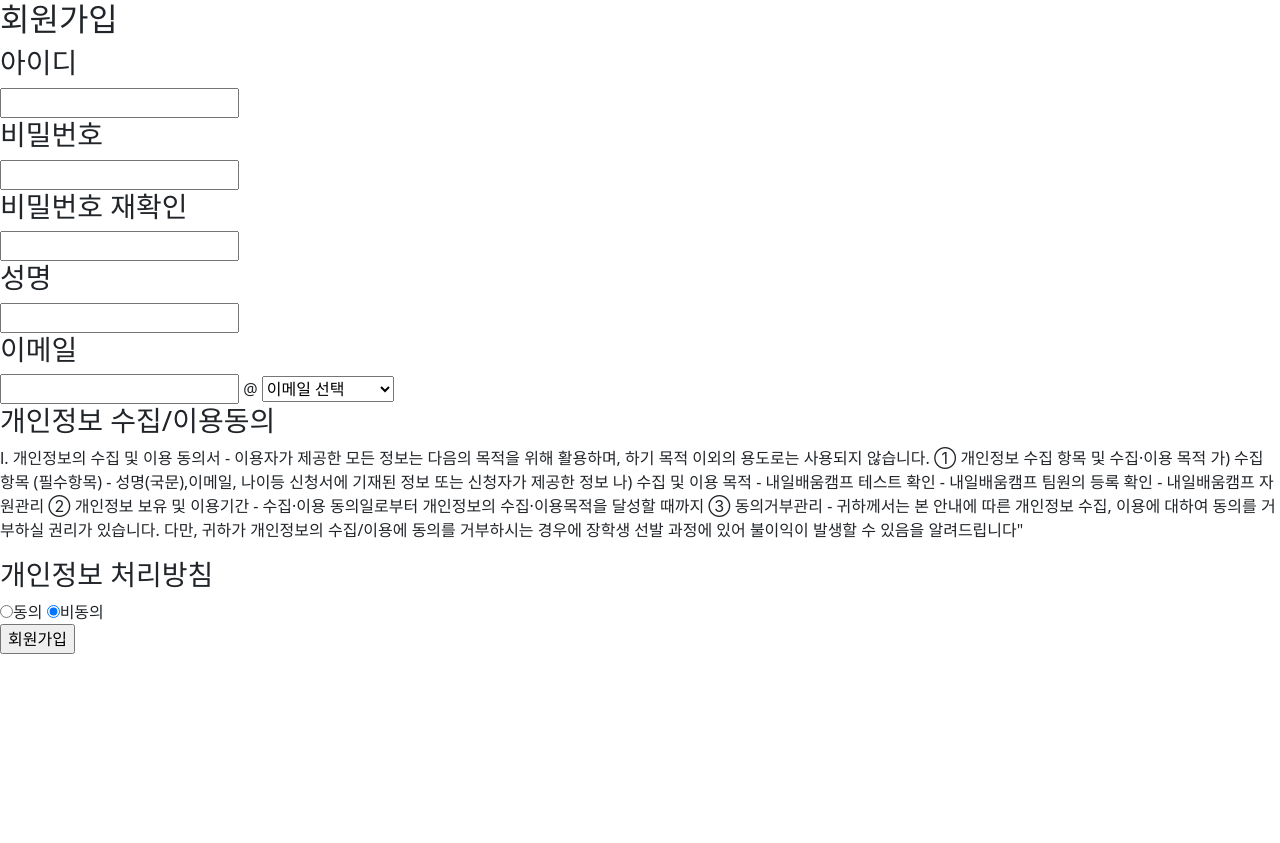
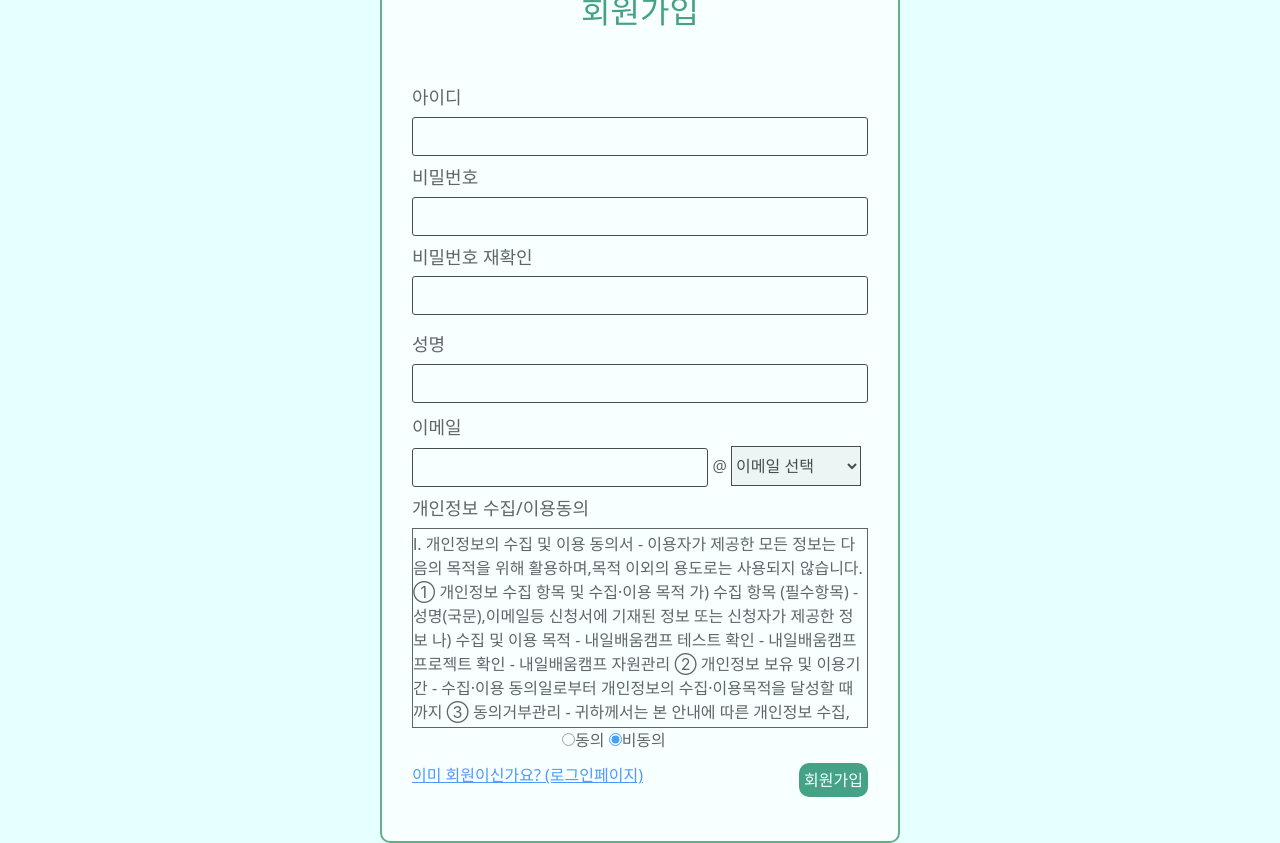
Before and after one commit to muja-code/sns_teamproject, a Flask app: page /users in a window 1280 px wide. Before the commit the page ends 654 px from the top, so only its background shows below. Run offline with Flask 2, Linux system fonts and the light colour scheme; some libraries are stand-ins or nearby versions.

Commit message:
회원가입 수정

```diff
--- /dev/null
+++ b/static/css/LDH_join.css
@@ -0,0 +1,95 @@
+body {
+    background-size: cover;
+    opacity: 0.7;
+    display: flex;
+    justify-content: center;
+    align-items: center;
+    height: 100vh;
+    flex-direction: column;
+    background-color: #E6FFFF;
+}
+
+
+.list {
+    font-size: large
+}
+
+.list > span {
+    color: red;
+    font-size: small
+}
+
+.wrapper {
+    width: 520px;
+    border: 2px solid #ccc;
+    padding: 30px;
+    background: #fff;
+    border-radius: 10px;
+    border-color: seagreen;
+}
+
+input {
+    border: 1px solid black;
+    border-radius: 3px;
+    line-height: 35px;
+    font-size: 12px;
+    padding-left: 10px;
+    padding-right: 10px;
+}
+
+div {
+    padding-top: 3px;
+    padding-bottom: 8px;
+}
+
+.LDH_h2 {
+    text-align: center;
+    margin-bottom: 40px;
+    color: rgb(0, 122, 82)
+}
+
+.userInput1 input {
+    width: 100%;
+}
+
+.userInput2 input {
+    width: 100%
+}
+
+.userInput3 input {
+    width: 100%
+}
+
+.userInput4 input {
+    width: 100%
+}
+
+.userInput5 input {
+    width: 65%
+}
+
+.agree {
+    overflow: scroll;
+    width: 100%;
+    height: 200px;
+    border: 1px solid;
+}
+
+.mail_select {
+    width: 130px;
+    height: 40px;
+    border: 1px solid;
+}
+
+.select #check {
+    margin-left: 150px;
+}
+
+.btn_type {
+    float: right;
+    background: rgb(0, 122, 82);
+    padding: 5px;
+    color: #fff;
+    border-radius: 10px;
+    border: none;
+}
--- a/static/js/LDH_script.js
+++ b/static/js/LDH_script.js
@@ -1,6 +1,6 @@
 //회원가입 유효성검사
 // 자원을 화면에 로드하게 되면 수행할 동작(==function)
-window.onload = function() {
+window.onload = function () {
     var join = document.join; //form데이터를 모두 join변수에 저장
 
     // 유효성검사할 부분을 class로 부여했기에 check class 태그를 모두 input에 저장 가져옴
@@ -60,16 +60,15 @@ window.onload = function() {
     // [ 이메일 입력 유효성검사 ]
     join.email.onkeydown = function () { //입력값과 정규식 범위와 같지 않다면
         innerReset(error); // 초기화 메서드 호출
-        var emailLimit = /[0-9a-zA-Z]{5,15}$/; // 정규식 0~9, a~z, A~Z, -, _, .내에서만 입력가능
+        var emailLimit = /[0-9a-zA-Z]{7,15}$/; // 정규식 0~9, a~z, A~Z, -, _, .내에서만 입력가능
         if (!emailLimit.test(input[4].value)) {  //입력값과 정규식 범위와 같지 않다면
             // 이메일의 오류 문구삽입
-            document.getElementById(errorId[4]).innerHTML = " 5~15자의 영문,숫자만 가능합니다.";
+            document.getElementById(errorId[4]).innerHTML = " 7~15자의 영문,숫자만 가능합니다.";
         }
     }
 //submit 실행시 수행할 동작
     join.onsubmit = function () { //join에서 submit이 실행된다면 수행할 함수
-        console.log("실행")
-        var errorStr = [" 아이디를", " 비밀번호를", " 비밀번호 확인을", " 성함을"," 이메일을"];
+        var errorStr = [" 아이디를", " 비밀번호를", " 비밀번호 확인을", " 성함을", " 이메일을"];
 
         innerReset(error); // 오류문구 초기화
 
@@ -93,8 +92,8 @@ window.onload = function() {
         // 정규식 변수 모음
         var idLimit = /^[a-zA-Z0-9]{5,20}$/; //정규식(a~z, A~Z, 0~9, -, _만 입력가능)
         var pwLimit = /^[a-zA-Z0-9~!@#$%^&*()_-]{10,20}$/;///[a-zA-Z0-9]{10, 20}/; //정규식(a~z, A~Z, 0~9,~!@#$%^&*()_-특수문자 만 입력가능)
-        var nameLimit = /[ㄱ-ㅎ|ㅏ-ㅣ|가-힣]{2,3}$/;//정규식(ㄱ-ㅎ|ㅏ-ㅣ|가-힣만 입력가능)
-        var emailLimit = /[0-9a-zA-Z]{5,15}/; // 정규식 0~9, a~z, A~Z, -, _, .내에서만 입력가능
+        var nameLimit = /[ㄱ-ㅎ|ㅏ-ㅣ|가-힣]{2,4}$/;//정규식(ㄱ-ㅎ|ㅏ-ㅣ|가-힣만 입력가능)
+        var emailLimit = /[0-9a-zA-Z]{7,15}/; // 정규식 0~9, a~z, A~Z, -, _, .내에서만 입력가능
 
         // [ ID 유효성검사 ]
         if (!idLimit.test(input[0].value)) {
@@ -112,13 +111,13 @@ window.onload = function() {
 
         // [ 이름 유효성검사 ]
         if (!nameLimit.test(input[3].value)) {
-            document.getElementById(errorId[3]).innerHTML = " 2자이상의 한글만 가능합니다.";
+            document.getElementById(errorId[3]).innerHTML = " 2~4자의 한글만 가능합니다.";
             join.name.focus(); // 포커스 이동
             return false;
         }
         // [ email 아이디 유효성검사 ]
         if (!emailLimit.test(input[4].value)) {
-            document.getElementById(errorId[4]).innerHTML = "5~15자의 영문,숫자만 가능합니다.";
+            document.getElementById(errorId[4]).innerHTML = "7~15자의 영문,숫자만 가능합니다.";
             join.email.focus(); // 포커스 이동
             return false;
         }
@@ -134,10 +133,8 @@ window.onload = function() {
         let user_id = $('#user_id').val()
         let user_pass1 = $('#user_pass1').val()
         let user_pass2 = $('#user_pass2').val()
-        let nick = $('#nick').val()
         let name = $('#name').val()
         let email = $('#email').val()
-        let disc = $('#disc').val()
 
         $.ajax({
             type: "POST",
@@ -146,16 +143,18 @@ window.onload = function() {
                 'user_id_give': user_id,
                 'user_pass1_give': user_pass1,
                 'user_pass2_give': user_pass2,
-                'nick_give': nick,
                 'name_give': name,
                 'email_give': email,
-                'disc_give': disc
             },
             success: function (response) {
                 alert(response["msg"])
                 window.location.reload();
+
             }
         });
-        return false
-         }
+
+
+        //join.onsublit
     }
+    //window
+}
--- a/templates/creat_user.html
+++ b/templates/creat_user.html
@@ -12,7 +12,7 @@
             integrity="sha384-MrcW6ZMFYlzcLA8Nl+NtUVF0sA7MsXsP1UyJoMp4YLEuNSfAP+JcXn/tWtIaxVXM"
             crossorigin="anonymous"></script>
     <link href="{{ url_for('static', filename='css/LDH_join.css') }}" rel="stylesheet" type="text/css"/>
-    <script type=text/javascript src="{{ url_for('static', filename='js/LDH_script.js') }}"></script>
+    <script type=text/javascript src="{{ url_for('static', filename='js/test.cript.js') }}"></script>
     <script src="signUpjs3.js"></script>
     <script src="//t1.daumcdn.net/mapjsapi/bundle/postcode/prod/postcode.v2.js"></script>
     <title>회원가입</title>
@@ -20,7 +20,7 @@
 
 <body>
 <div id="wrap" class="wrapper">
-    <form method="post" name="join" id="join">
+    <form method="post" name="join">
         <!-- 회원가입 타이틀부분 -->
         <header>
             <div id="header">
@@ -30,55 +30,46 @@
 
         <div id="container">
             <div class="row_group">
-                <div class="userInput">
+                <div class="userInput1">
                     <!-- 아이디 입력 -->
                     <h3 class="list">아이디<span id="idError"></span></h3>
                     <span class="box int_id"><input type="text" id="user_id" class="int check"
                                                     maxlength="20"></span>
                 </div>
-                <div class="userInput">
-                    <!-- 비밀번호 입력 -->
+                <!-- 비밀번호 입력 -->
+                <div class="userInput2">
                     <h3 class="list">비밀번호<span id="pwError"></span></h3>
                     <span class="box int_id"><input type="password" id="user_pass1" class="int check"
                                                     maxlength="20"></span>
                 </div>
                 <!-- 비밀번호 재확인 입력 -->
-                <div class="userInput">
+                <div class="userInput3">
                     <h3 class="list">비밀번호 재확인<span id="pwCheckError"></span></h3>
                     <span class="box int_id"><input type="password" id="user_pass2" class="int check"
                                                     maxlength="20"></span>
                 </div>
             </div>
+
+            <!-- 성명 입력 -->
+            <div class="userInput4">
+                <h3 class="list">성명<span id="nameError"></span></h3>
+                <span class="box int_id"><input type="text" id="name" class="int check"
+                                                maxlength="4"></span>
+            </div>
             <div class="row_group">
-                <!-- 성명 입력 -->
-                <div class="userInput">
-                    <h3 class="list">성명<span id="nameError"></span></h3>
-                    <span class="box int_id"><input type="text" id="name" class="int check"
-                                                    maxlength="20"></span>
-                </div>
-
                 <!-- 이메일 입력 -->
-                <div class="userInput">
+                <div class="userInput5">
                     <h3 class="list">이메일<span id="emailError"></span></h3>
-                    <span class="emailInt" id="emailBox"> <input type="text" id="email" maxlength="20" class="check">
+                    <span class="emailInt" id="emailBox"> <input type="text" id="email" maxlength="15" class="check">
                      <span>   @ </span>
                         <!-- 이메일 택일 -->
-                        <select id="mail_Select">
+                        <select id="mail_Select" class="mail_select">
                            <option>이메일 선택</option>
                            <option>naver.com</option>
                            <option>gmail.com</option>
                            <option>daum.net</option>
                            <option>hanmail.net</option>
-                           <option>hotmail.com</option>
                            <option>nate.com</option>
-                           <option>yahoo.co.kr</option>
-                           <option>empas.com</option>
-                           <option>freechal.com</option>
-                           <option>lycos.co.kr</option>
-                           <option>korea.com</option>
-                           <option>hanmir.com</option>
-                           <option>dreamwiz.com</option>
-                           <option>paran.com</option>
                         </select>
                   </span>
                 </div>
@@ -87,33 +78,29 @@
                     <h3 class="list">개인정보 수집/이용동의<span id="consentError"></span></h3>
                     <div class="agree">
                         <p>Ⅰ. 개인정보의 수집 및 이용 동의서
-                            - 이용자가 제공한 모든 정보는 다음의 목적을 위해 활용하며, 하기 목적 이외의 용도로는 사용되지 않습니다.
+                            - 이용자가 제공한 모든 정보는 다음의 목적을 위해 활용하며,목적 이외의 용도로는 사용되지 않습니다.
                             ① 개인정보 수집 항목 및 수집·이용 목적
                             가) 수집 항목 (필수항목)
-                            - 성명(국문),이메일, 나이등
+                            - 성명(국문),이메일등
                             신청서에 기재된 정보 또는 신청자가 제공한 정보
                             나) 수집 및 이용 목적
                             - 내일배움캠프 테스트 확인
-                            - 내일배움캠프 팀원의 등록 확인
+                            - 내일배움캠프 프로젝트 확인
                             - 내일배움캠프 자원관리
                             ② 개인정보 보유 및 이용기간
                             - 수집·이용 동의일로부터 개인정보의 수집·이용목적을 달성할 때까지
                             ③ 동의거부관리
                             - 귀하께서는 본 안내에 따른 개인정보 수집, 이용에 대하여 동의를 거부하실 권리가 있습니다. 다만,
-                            귀하가 개인정보의 수집/이용에 동의를 거부하시는 경우에 장학생 선발 과정에 있어 불이익이 발생할 수
+                            귀하가 개인정보의 수집/이용에 동의를 거부하시는 경우에 프로젝트 과정에 있어 에러가 발생할 수
                             있음을 알려드립니다"
                         </p>
-                    </div>
-                    <div id="informationConsent">
-                  <span id="consentBox">
-                      <h3>개인정보 처리방침<span id="consentError"></span></h3>
-                  </span>
                     </div>
                     <label class="select"><input type="radio" id="check" name="check" value="동의">동의</label>
                     <label class="select"><input type="radio" id="noneCheck" name="check" value="비동의" checked="checked">비동의</label>
                 </div>
                 <div class="btn_area">
-                    <input type="submit" value="회원가입" id="btnJoin" class="btn_type btn_primary">
+                    <a href="/users">이미 회원이신가요? (로그인페이지)</a>
+                    <button type="submit" value="회원가입" id="btnJoin" class="btn_type btn_primary">회원가입</button>
                 </div>
             </div>
         </div>
```
